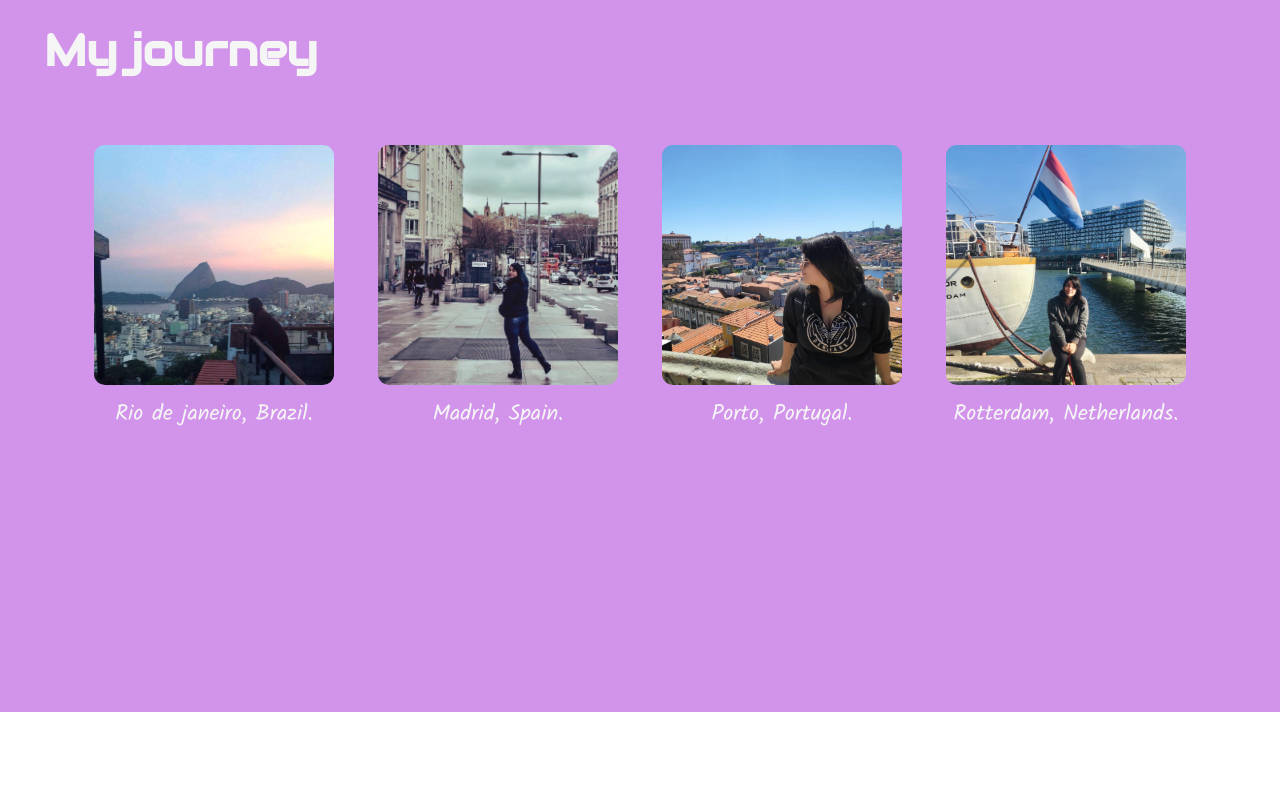
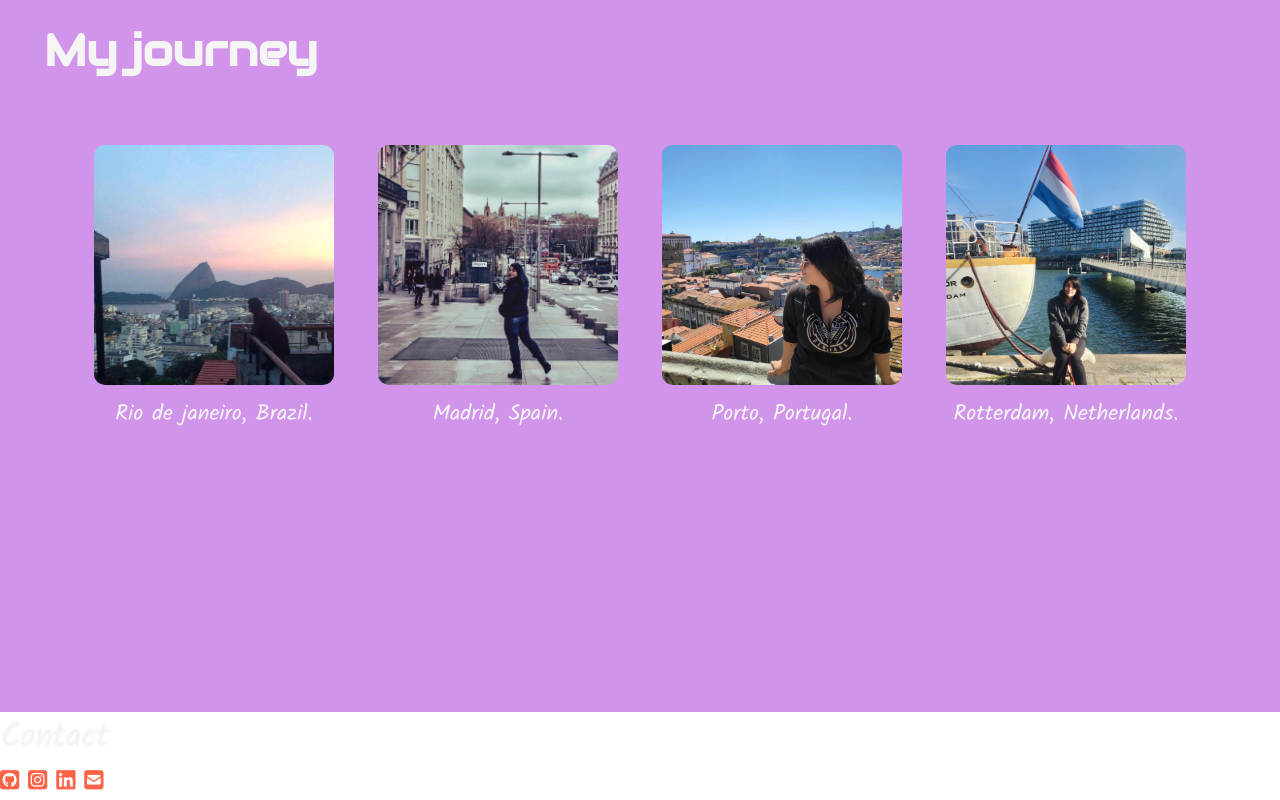
Before and after one commit to hannahmozer/myjourney, a plain HTML site: page index.html in a window 1280 px wide. Shown: the part 888-1688 px from the top of the page. Before the commit the page ends 1600 px from the top, so only its background shows below. Drawn offline with nearby package versions, Linux system fonts and the light colour scheme.

Commit message:
Add files via upload

```diff
--- a/index.html
+++ b/index.html
@@ -7,6 +7,7 @@
     <title>Hannah Mozer</title>
     <link rel="stylesheet" href="CSS/estilos.css">
     <link href="https://fonts.googleapis.com/css2?family=Audiowide&family=Kalam&family=Open+Sans&family=Squada+One&display=swap" rel="stylesheet">
+    <script src="https://kit.fontawesome.com/f3aa6749d1.js" crossorigin="anonymous"></script>
 </head>
 
 <body>
@@ -14,7 +15,7 @@
         <nav class="menu">
             <ul>
                 <li><a href="#">About Me</a></li>
-                <li><a href="#">Projects</a></li>
+                <li><a href="#">My Journey</a></li>
                 <li><a href="#">Contact</a></li>
             </ul>
         </nav>
@@ -65,6 +66,27 @@
 
     </section>
 
+    <section class = "contact">
+
+        <h2>Contact</h2>
+
+        <div class="gridicons">
+            <a target="_blank" href="https://github.com/hannahmozer">
+                <i class="fab fa-github-square"></i>
+            </a>
+            <a target="_blank" href="https://www.instagram.com/hannahmozer/?hl=en">
+                <i class="fab fa-instagram-square"></i>
+            </a>
+            <a target="_blank" href="https://www.linkedin.com/in/hannahmozer/">
+                <i class="fab fa-linkedin"></i>
+            </a>
+            <a href="mailto:hannahrsmozer@hotmail.com">
+                <i class="fas fa-envelope-square"></i>
+            </a>
+          </div>
+
+    </section>
+
 </body>
 
 </html>
```
Also changed, not shown: fotos (1).jpg (added), fotos (2).JPG (added), fotos (3).JPG (added), fotos (4).JPG (added).
